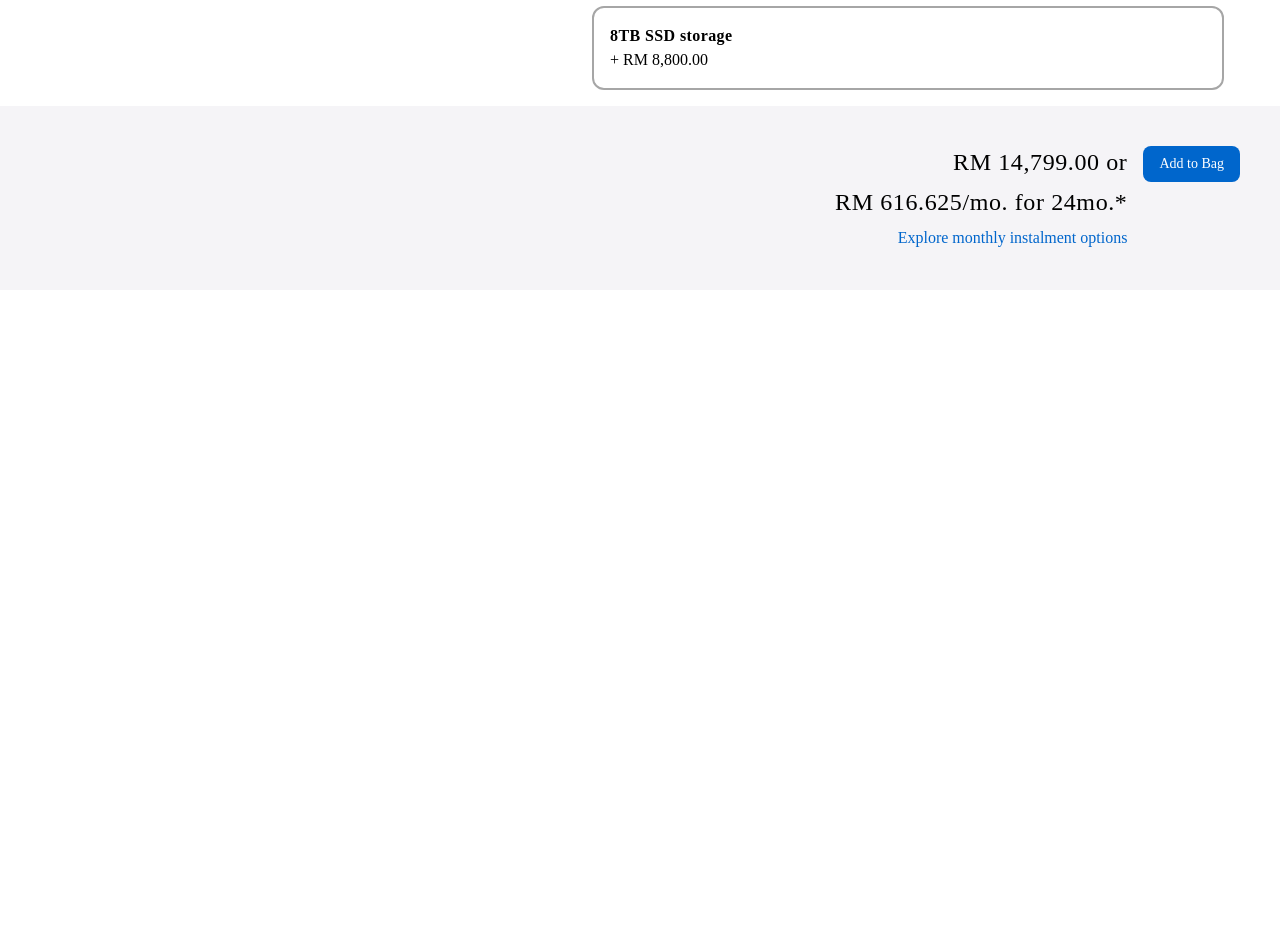
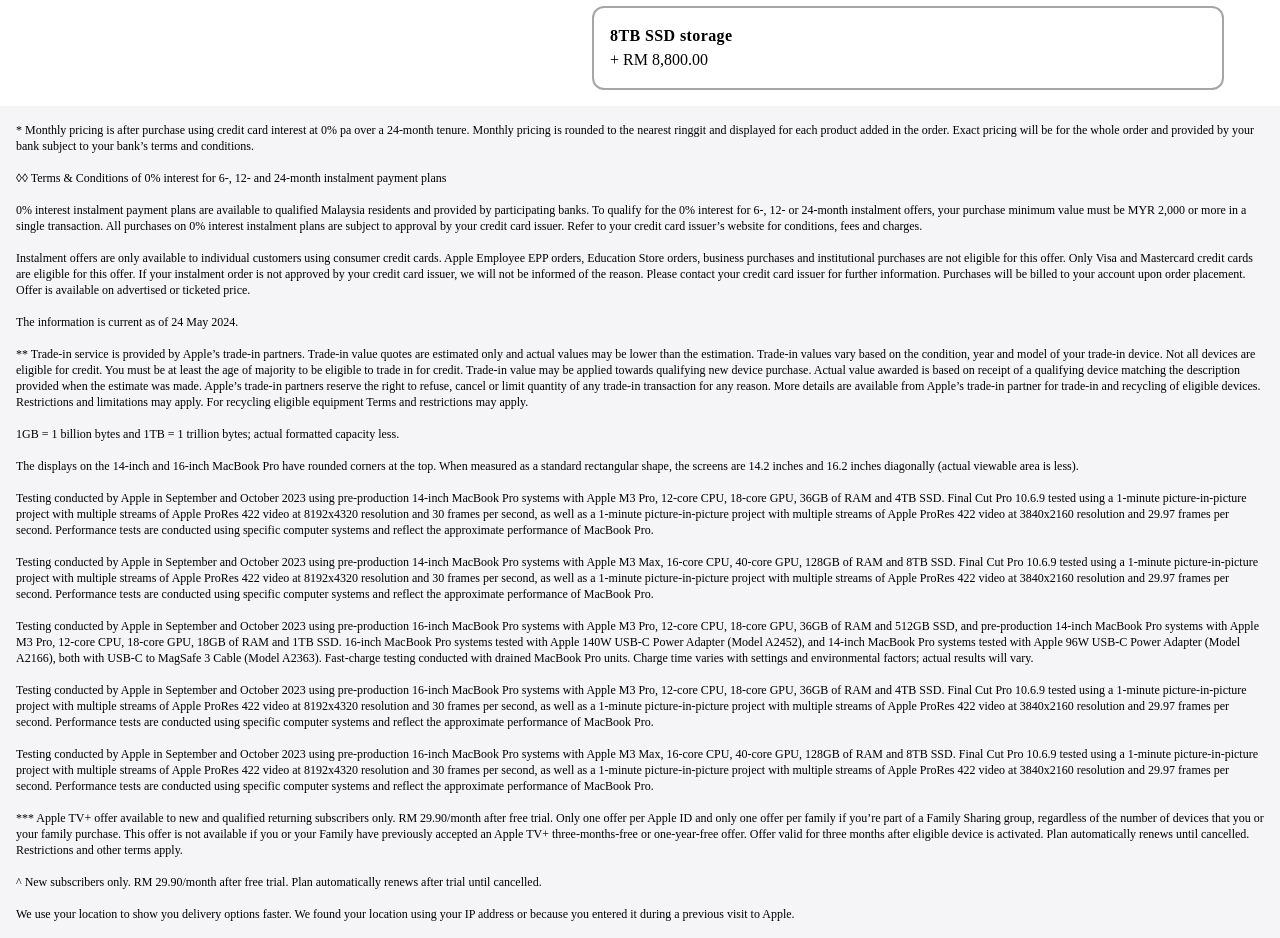
Before and after one commit to afyqzarof/apple-macbook-website-clone, a React (Vite) app: page /14-inch-space-black-apple-m3-max-with-14-core-cpu-and-30-core-gpu-36gb-memory-1tb in a window 1280 px wide. Shown: the part 1824-2762 px from the top of the page. Before the commit the page ends 2114 px from the top, so only its background shows below. Built offline with nearby package versions, Linux system fonts and the light colour scheme; a web font is replaced by a local one.

Commit message:
feat: add getBgColor method

```diff
--- /dev/null
+++ b/src/components/AppleCare.tsx
@@ -0,0 +1,26 @@
+import appleCare from "../assets/images/apple-care.jpeg";
+
+const AppleCare = () => {
+  return (
+    <section className="flex flex-col items-center p-12 gap-4">
+      <img src={appleCare} alt="apple care" className="w-32 md:mb-12" />
+      <h4 className="text-2xl md:text-4xl">AppleCare+ for Mac</h4>
+      <p className="text-sm max-w-6xl">
+        Every Mac comes with a one-year limited warranty(opens in a new window)
+        and up to 90 days of complimentary technical support(opens in a new
+        window). AppleCare+ for Mac extends your coverage to three years from
+        your AppleCare+ purchase date and adds unlimited incidents of accidental
+        damage protection, each subject to a service fee of RM 469 for screen
+        damage or external enclosure damage, or RM 1,429 for other accidental
+        damage. In addition, you‘ll get 24/7 priority access to Apple experts by
+        chat or phone through getsupport.apple.com(opens in a new window). For
+        complete details, see the terms(opens in a new window).
+      </p>
+      <p className="cursor-pointer text-xs text-blue hover:underline">
+        Learn more about AppleCare+
+      </p>
+    </section>
+  );
+};
+
+export default AppleCare;
--- a/src/components/ChoosingFactors.tsx
+++ b/src/components/ChoosingFactors.tsx
@@ -9,10 +9,10 @@
   return (
     <section className="p-10 flex justify-center">
       <article className="flex flex-col gap-4 rounded-2xl bg-gray px-4 py-8 md:max-w-[90rem]">
-        <h4 className="text-center text-lg">
+        <h4 className="text-center text-lg md:text-4xl">
           What to consider when choosing your MacBook Pro.
         </h4>
-        <p className="text-center text-sm">
+        <p className="text-center text-sm md:text-base">
           Configure your laptop on the next step.
         </p>
         <div className="mt-12 flex flex-col gap-12 md:flex-row">
--- a/src/components/CompareMacs.tsx
+++ b/src/components/CompareMacs.tsx
@@ -3,8 +3,8 @@
 const CompareMacs = () => {
   return (
     <section className="flex flex-col items-center bg-gray py-4">
-      <h4 className="p-4 text-2xl">Compare Mac Models</h4>
-      <p className="cursor-pointer text-xs text-blue hover:underline">
+      <h4 className="p-4 text-2xl md:text-4xl">Compare Mac Models</h4>
+      <p className="cursor-pointer text-xs text-blue hover:underline md:text-base">
         Choose the best Mac for you
       </p>
       <div
--- a/src/components/Gallery.tsx
+++ b/src/components/Gallery.tsx
@@ -67,6 +67,7 @@
                   colors={detail.colors}
                   chip={detail.chip}
                   isFourteenInch={isFourteenInch}
+                  id={detail.id}
                 />
               </div>
             );
--- a/src/components/Terms.tsx
+++ b/src/components/Terms.tsx
@@ -1,12 +1,16 @@
-import terms from "../data/tnc-main.json";
+type TermsProps = {
+  terms: string[];
+};
 
-const Terms = () => {
+const Terms = ({ terms }: TermsProps) => {
   return (
-    <section className="bg-gray p-4 flex flex-col gap-4">
-      {terms.map((term) => {
-        return <p className="text-xs">{term}</p>;
-      })}
-    </section>
+    <div className="bg-gray">
+      <section className="flex flex-col gap-4 bg-gray p-4 lg:m-auto lg:max-w-[1620px]">
+        {terms.map((term) => {
+          return <p className="text-xs">{term}</p>;
+        })}
+      </section>
+    </div>
   );
 };
 
--- /dev/null
+++ b/src/data/tnc-product.json
@@ -0,0 +1,18 @@
+[
+  "* Monthly pricing is after purchase using credit card interest at 0% pa over a 24-month tenure. Monthly pricing is rounded to the nearest ringgit and displayed for each product added in the order. Exact pricing will be for the whole order and provided by your bank subject to your bank’s terms and conditions.",
+  "◊◊ Terms & Conditions of 0% interest for 6-, 12- and 24-month instalment payment plans",
+  "0% interest instalment payment plans are available to qualified Malaysia residents and provided by participating banks. To qualify for the 0% interest for 6-, 12- or 24-month instalment offers, your purchase minimum value must be MYR 2,000 or more in a single transaction. All purchases on 0% interest instalment plans are subject to approval by your credit card issuer. Refer to your credit card issuer’s website for conditions, fees and charges.",
+  "Instalment offers are only available to individual customers using consumer credit cards. Apple Employee EPP orders, Education Store orders, business purchases and institutional purchases are not eligible for this offer. Only Visa and Mastercard credit cards are eligible for this offer. If your instalment order is not approved by your credit card issuer, we will not be informed of the reason. Please contact your credit card issuer for further information. Purchases will be billed to your account upon order placement. Offer is available on advertised or ticketed price.",
+  "The information is current as of 24 May 2024.",
+  "** Trade-in service is provided by Apple’s trade-in partners. Trade-in value quotes are estimated only and actual values may be lower than the estimation. Trade-in values vary based on the condition, year and model of your trade-in device. Not all devices are eligible for credit. You must be at least the age of majority to be eligible to trade in for credit. Trade-in value may be applied towards qualifying new device purchase. Actual value awarded is based on receipt of a qualifying device matching the description provided when the estimate was made. Apple’s trade-in partners reserve the right to refuse, cancel or limit quantity of any trade-in transaction for any reason. More details are available from Apple’s trade-in partner for trade-in and recycling of eligible devices. Restrictions and limitations may apply. For recycling eligible equipment Terms and restrictions may apply.",
+  "1GB = 1 billion bytes and 1TB = 1 trillion bytes; actual formatted capacity less.",
+  "The displays on the 14-inch and 16-inch MacBook Pro have rounded corners at the top. When measured as a standard rectangular shape, the screens are 14.2 inches and 16.2 inches diagonally (actual viewable area is less).",
+  "Testing conducted by Apple in September and October 2023 using pre-production 14-inch MacBook Pro systems with Apple M3 Pro, 12-core CPU, 18-core GPU, 36GB of RAM and 4TB SSD. Final Cut Pro 10.6.9 tested using a 1-minute picture-in-picture project with multiple streams of Apple ProRes 422 video at 8192x4320 resolution and 30 frames per second, as well as a 1-minute picture-in-picture project with multiple streams of Apple ProRes 422 video at 3840x2160 resolution and 29.97 frames per second. Performance tests are conducted using specific computer systems and reflect the approximate performance of MacBook Pro.",
+  "Testing conducted by Apple in September and October 2023 using pre-production 14-inch MacBook Pro systems with Apple M3 Max, 16-core CPU, 40-core GPU, 128GB of RAM and 8TB SSD. Final Cut Pro 10.6.9 tested using a 1-minute picture-in-picture project with multiple streams of Apple ProRes 422 video at 8192x4320 resolution and 30 frames per second, as well as a 1-minute picture-in-picture project with multiple streams of Apple ProRes 422 video at 3840x2160 resolution and 29.97 frames per second. Performance tests are conducted using specific computer systems and reflect the approximate performance of MacBook Pro.",
+  "Testing conducted by Apple in September and October 2023 using pre-production 16-inch MacBook Pro systems with Apple M3 Pro, 12-core CPU, 18-core GPU, 36GB of RAM and 512GB SSD, and pre-production 14-inch MacBook Pro systems with Apple M3 Pro, 12-core CPU, 18-core GPU, 18GB of RAM and 1TB SSD. 16-inch MacBook Pro systems tested with Apple 140W USB-C Power Adapter (Model A2452), and 14-inch MacBook Pro systems tested with Apple 96W USB-C Power Adapter (Model A2166), both with USB-C to MagSafe 3 Cable (Model A2363). Fast-charge testing conducted with drained MacBook Pro units. Charge time varies with settings and environmental factors; actual results will vary.",
+  "Testing conducted by Apple in September and October 2023 using pre-production 16-inch MacBook Pro systems with Apple M3 Pro, 12-core CPU, 18-core GPU, 36GB of RAM and 4TB SSD. Final Cut Pro 10.6.9 tested using a 1-minute picture-in-picture project with multiple streams of Apple ProRes 422 video at 8192x4320 resolution and 30 frames per second, as well as a 1-minute picture-in-picture project with multiple streams of Apple ProRes 422 video at 3840x2160 resolution and 29.97 frames per second. Performance tests are conducted using specific computer systems and reflect the approximate performance of MacBook Pro.",
+  "Testing conducted by Apple in September and October 2023 using pre-production 16-inch MacBook Pro systems with Apple M3 Max, 16-core CPU, 40-core GPU, 128GB of RAM and 8TB SSD. Final Cut Pro 10.6.9 tested using a 1-minute picture-in-picture project with multiple streams of Apple ProRes 422 video at 8192x4320 resolution and 30 frames per second, as well as a 1-minute picture-in-picture project with multiple streams of Apple ProRes 422 video at 3840x2160 resolution and 29.97 frames per second. Performance tests are conducted using specific computer systems and reflect the approximate performance of MacBook Pro.",
+  "*** Apple TV+ offer available to new and qualified returning subscribers only. RM 29.90/month after free trial. Only one offer per Apple ID and only one offer per family if you’re part of a Family Sharing group, regardless of the number of devices that you or your family purchase. This offer is not available if you or your Family have previously accepted an Apple TV+ three-months-free or one-year-free offer. Offer valid for three months after eligible device is activated. Plan automatically renews until cancelled. Restrictions and other terms apply.",
+  "^ New subscribers only. RM 29.90/month after free trial. Plan automatically renews after trial until cancelled.",
+  "We use your location to show you delivery options faster. We found your location using your IP address or because you entered it during a previous visit to Apple."
+]
--- a/src/pages/HomePage.tsx
+++ b/src/pages/HomePage.tsx
@@ -3,6 +3,8 @@
 import ChoosingFactors from "../components/ChoosingFactors";
 import CompareMacs from "../components/CompareMacs";
 import Terms from "../components/Terms";
+import tncMain from "../data/tnc-main.json";
+import AppleCare from "../components/AppleCare";
 
 const HomePage = () => {
   return (
@@ -11,7 +13,8 @@
       <Gallery />
       <ChoosingFactors />
       <CompareMacs />
-      <Terms />
+      <AppleCare />
+      <Terms terms={tncMain} />
     </>
   );
 };
--- a/src/pages/ProductPage.tsx
+++ b/src/pages/ProductPage.tsx
@@ -4,6 +4,8 @@
 import SpecOptions from "../components/SpecOptions";
 import { formatPrice } from "../utils/formatPrice";
 import { useState } from "react";
+import Terms from "../components/Terms";
+import tncProduct from "../data/tnc-product.json"
 
 const ProductPage = () => {
   const [chipPrice, setChipPrice] = useState(0);
@@ -88,8 +90,8 @@
           />
         </div>
       </main>
-      <div className="bg-gray w-full">
-        <article className="bottom-0 hidden w-full justify-end gap-4 bg-gray p-4 md:sticky md:flex md:p-10 lg:m-auto lg:max-w-[1620px]">
+      <div className="bg-gray w-screen md:fixed bottom-0 hidden md:flex">
+        <article className="w-full justify-end gap-4 bg-gray p-4  md:flex md:p-10 lg:m-auto lg:max-w-[1620px]">
           <div className="flex flex-col items-end gap-2">
             <p className="font-title text-2xl tracking-wide">
               {formatPrice(fullPrice)} or
@@ -108,6 +110,7 @@
           </div>
         </article>
       </div>
+      <Terms terms={tncProduct}/>
     </>
   );
 };
```
Also changed, not shown: src/components/ProductCard.tsx (+17 -3 lines), src/assets/images/apple-care.jpeg (added).
